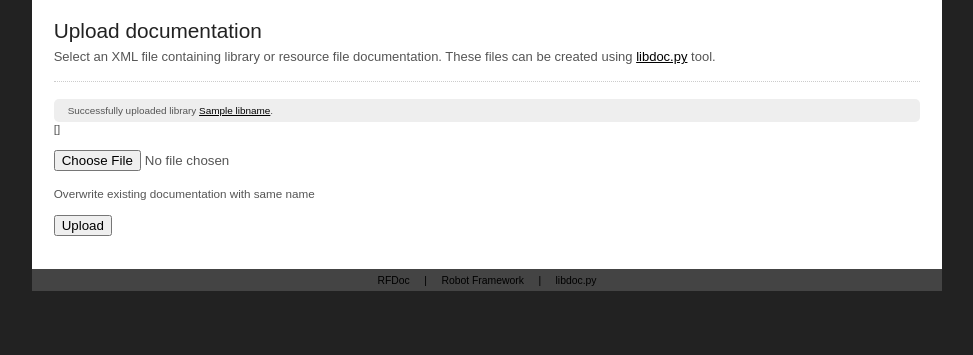
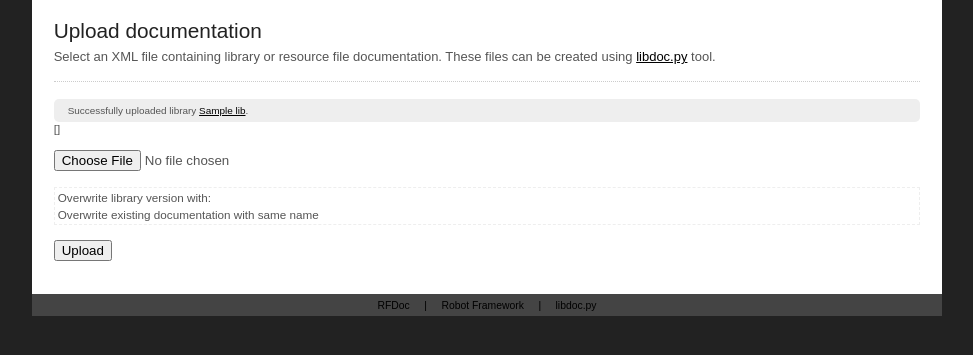
Before and after one commit to robotframework/rfdoc, a Django app: template src/rfdoc/rfdocapp/templates/upload.html in a window 1280 px wide. Shown: the part 59-414 px from the top of the page, without its empty margins (153-1126 px from the left). Run offline with Django 3.2, Linux system fonts and the light colour scheme; the template is opened without the code that fills it: most values are stand-ins (such as "Sample title", 1, 10 or a date in 2020); form fields are guessed from the names that the template uses.

Commit message:
Added version override possibility to web upload.
Update issue 25

Now it is possible to overwrite the library version when uploading from the web UI.

```diff
--- a/src/rfdoc/rfdocapp/static/default.css
+++ b/src/rfdoc/rfdocapp/static/default.css
@@ -128,6 +128,10 @@
   color: red;
 }
 
+.form-options {
+  border: 1px dashed #eee;
+}
+
 /* Search */
 table#search {
   margin: 0.5em 0 1em 0;
--- a/src/rfdoc/rfdocapp/templates/upload.html
+++ b/src/rfdoc/rfdocapp/templates/upload.html
@@ -12,16 +12,24 @@
 
     <div class="hr"><hr /></div>
 
-    <form enctype="multipart/form-data" action="{% url 'upload' %}" method="POST">{% if libname %}
+    <form enctype="multipart/form-data" action="{% url 'upload' %}" method="POST">{% if lib %}
       <div class="success">
-        Successfully uploaded library <a href="{% url 'library' libname %}">{{ libname }}</a>.
+        Successfully uploaded library <a href="{% url 'version' lib.name|urlencode lib.version|urlencode %}">{{ lib.name }}</a>.
       </div>{% endif %}{{ form.file.errors }}
       <div>
         {{ form.file }}
       </div>
-      <div>
-        {{ form.override }}
-        <label for="id_override">Overwrite existing documentation with same name</label>
+      <div class="form-options">
+          <table>
+              <tr>
+                  <td><label for="id_override_version">Overwrite library version with:</label></td>
+                  <td>{{ form.override_version }}</td>
+              </tr>
+              <tr>
+                  <td><label for="id_override">Overwrite existing documentation with same name</label></td>
+                  <td>{{ form.override }}</td>
+              </tr>
+          </table>
       </div>
       <p>
         <input type="submit" value="Upload" />
```
Also changed, not shown: atest/resources/rfdoc.txt (+9 -1 lines), atest/upload_documentation.txt (+9 -2 lines), src/rfdoc/rfdocapp/views/upload.py (+11 -6 lines).
